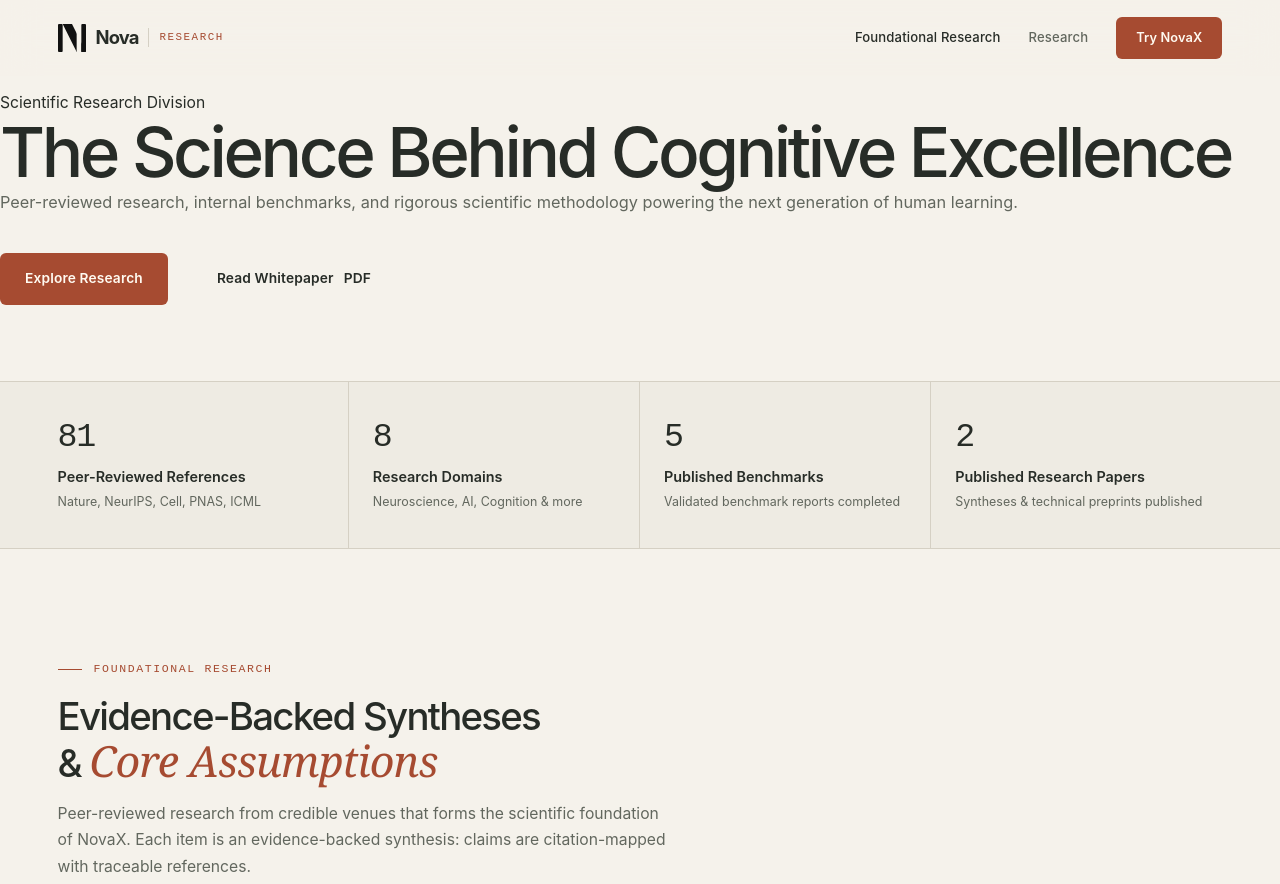
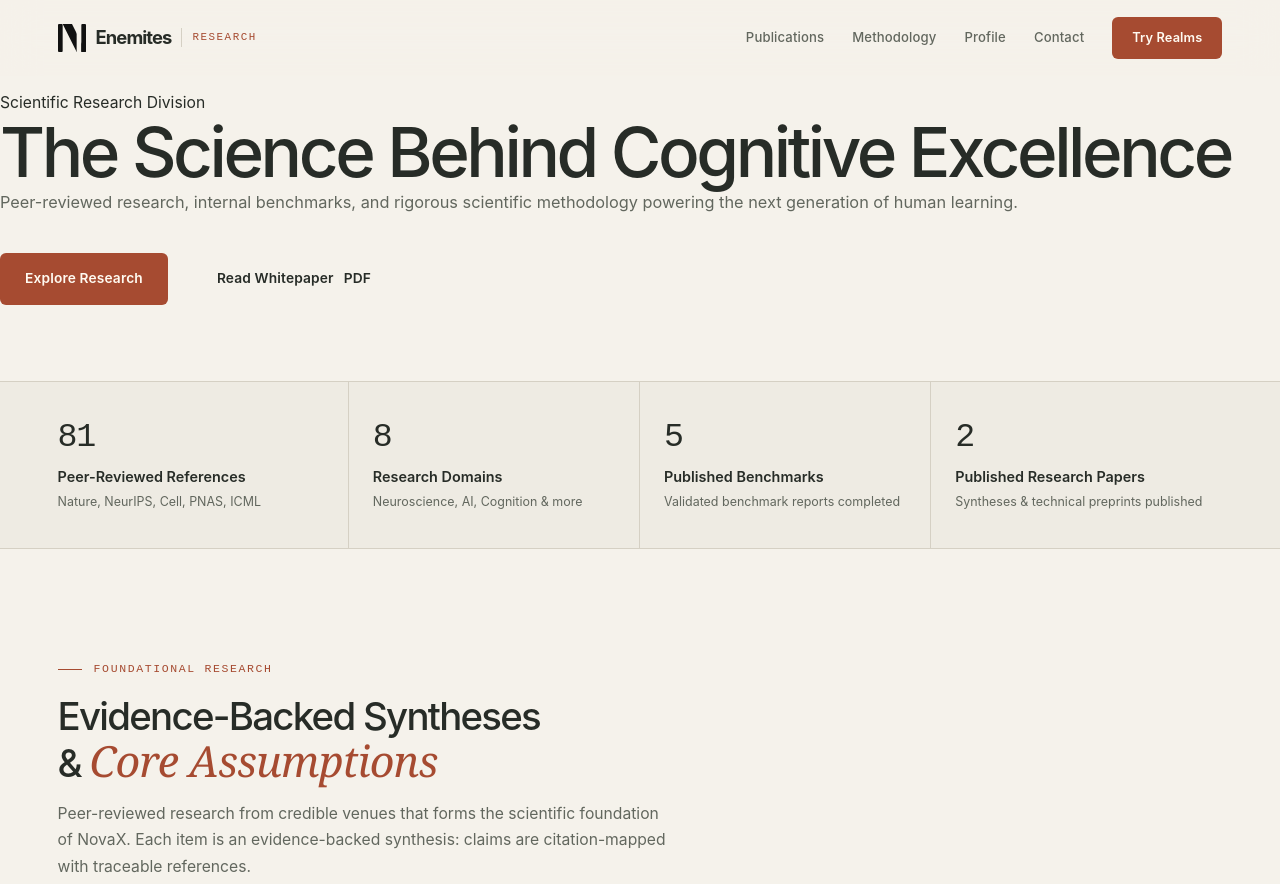
Before and after one commit to Enemites/ResearchPage-Enemites, an Astro site: page / in a window 1280 px wide. Shown: the top 884 px of the page. Built offline with nearby package versions, Linux system fonts and the light colour scheme; Astro itself is replaced by a stand-in of ours.

Commit message:
feat(nav): rebrand SiteNav to Enemites Research with Try Realms CTA

```diff
--- a/src/components/SiteNav.astro
+++ b/src/components/SiteNav.astro
@@ -2,31 +2,32 @@
 import iconUrl from '../icon.svg';
 
 interface Props {
-  activeItem?: 'foundational';
+  activeItem?: 'publications' | 'methodology';
   scrolled?: boolean;
 }
 
 const { activeItem, scrolled = false } = Astro.props;
-const foundationalClass = ['nav__link', activeItem === 'foundational' ? 'nav__link--active' : '']
-  .filter(Boolean)
-  .join(' ');
+const pubClass = ['nav__link', activeItem === 'publications' ? 'nav__link--active' : ''].filter(Boolean).join(' ');
+const methodClass = ['nav__link', activeItem === 'methodology' ? 'nav__link--active' : ''].filter(Boolean).join(' ');
 ---
 
 <nav class:list={['nav', { scrolled }]} id="nav">
   <div class="nav__inner">
     <a href="/" class="nav__logo">
       <div class="nav__logo-icon">
-        <img src={iconUrl.src} alt="NovaX Logo" />
+        <img src={iconUrl.src} alt="Enemites Logo" />
       </div>
-      <span class="nav__logo-text">Nova</span>
+      <span class="nav__logo-text">Enemites</span>
       <span class="nav__badge">Research</span>
     </a>
 
     <div class="nav__links">
-      <a href="/" class={foundationalClass} id="nav-foundational">Foundational Research</a>
-      <span class="nav__link nav__link--disabled" aria-disabled="true">Research</span>
-      <a href="https://novaxarena.tech" target="_blank" rel="noopener noreferrer" class="nav__cta" id="nav-cta">
-        Try NovaX
+      <a href="/#publications" class={pubClass} id="nav-publications">Publications</a>
+      <a href="/#methodology" class={methodClass} id="nav-methodology">Methodology</a>
+      <a href="https://enemites.com/profile" target="_blank" rel="noopener noreferrer" class="nav__link">Profile</a>
+      <a href="mailto:support@enemites.com" class="nav__link">Contact</a>
+      <a href="https://enemites.com/realms" target="_blank" rel="noopener noreferrer" class="nav__cta" id="nav-cta">
+        Try Realms
       </a>
     </div>
 
@@ -38,8 +39,12 @@ const foundationalClass = ['nav__link', activeItem === 'foundational' ? 'nav__li
   </div>
 
   <div class="nav__mobile-menu" id="nav-mobile-menu">
-    <a href="/" class={foundationalClass}>Foundational Research</a>
-    <span class="nav__link nav__link--disabled" aria-disabled="true">Research</span>
-    <a href="https://novaxarena.tech" target="_blank" rel="noopener noreferrer" class="nav__link">Try NovaX</a>
+    <a href="/#publications" class={pubClass}>Publications</a>
+    <a href="/#methodology" class={methodClass}>Methodology</a>
+    <a href="https://enemites.com/profile" target="_blank" rel="noopener noreferrer" class="nav__link">Profile</a>
+    <a href="mailto:support@enemites.com" class="nav__link">Contact</a>
+    <a href="https://enemites.com/realms" target="_blank" rel="noopener noreferrer" class="nav__link nav__link--cta">
+      Try Realms &rarr;
+    </a>
   </div>
 </nav>
```
